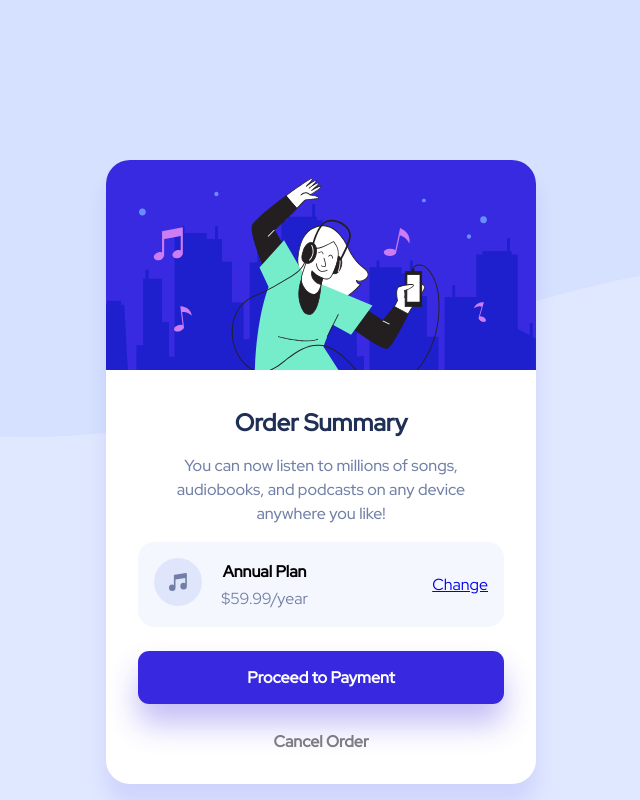
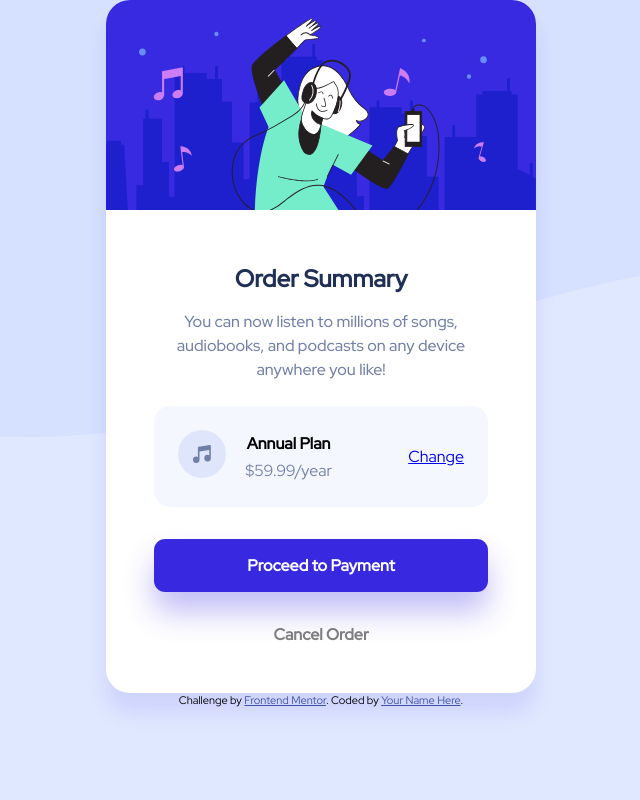
Before and after one commit to Illyaas4Show/Order-summary-component, a plain HTML site: page index.html in a window 1280 px wide. Shown: the top 800 px of the page, without its empty margins (319-959 px from the left). Drawn offline with Linux system fonts and the light colour scheme.

Commit message:
Update style.css

```diff
--- a/style.css
+++ b/style.css
@@ -17,13 +17,15 @@
 
 body {
     background-image: url(images/pattern-background-desktop.svg);
-    background-repeat: no-repeat;
+    background-repeat: repeat-x;
     background-size: ;
     background-color: var(--paleBlue);
     font-family: 'Red Hat Display', sans-serif;
     display: flex;
     flex-direction: column;
-
+    justify-content: center;
+    align-items: center;
+    min-height: 80vh;
 }
 
 .container {
@@ -31,16 +33,19 @@ body {
     text-align: center;
     width: clamp(370px, 50%, 430px);
     border-radius: 1.5rem;
-    margin: 10rem auto;
+    margin: auto;
     box-shadow: 0 20px 20px hsla(245, 75%, 52%, .1);
 }
 
 .middle-top {
     padding: 0 3em 0 3em;
+    transition: padding 1s ease;
 }
 
 .middle-bottom {
-    padding: 0 2em 0em 2em;
+    padding-right: 2em;
+    padding-left: 2em;
+    transition: padding 1s ease;
 }
 
 img {
@@ -61,6 +66,7 @@ h2 {
     color: var(--desaturatedBlue);
     font-weight: 500;
     font-size: 16px;
+    margin-bottom: 1.5rem;
 }
 
 .text {
@@ -75,6 +81,8 @@ ul {
     margin-top: 1rem;
     padding: 1rem;
     border-radius: 1rem;
+    margin: auto;
+    transition: padding 1s ease;
 }
 
 ul li {
@@ -87,6 +95,11 @@ ul li:first-of-type {
 
 ul li:last-of-type {
     margin-left: auto;
+}
+
+ul li a:last-of-type:hover {
+    text-decoration: none;
+    color: var(--brightBlue);
 }
 
 li p {
@@ -114,6 +127,7 @@ button {
     cursor: pointer;
     filter: brightness(1);
     transition: filter 250ms ease;
+    transition: margin-top 1s ease;
 }
 
 button:hover {
@@ -127,9 +141,34 @@ button:hover {
     color: grey;
     font-weight: 700;
     transition: color 250ms ease;
+    transition: margin 1s ease;
 }
 
 .cancel:hover {
     /* filter: brightness(.7); */
     color: var(--darkBlue);
 }
+
+
+@media screen and (min-width: 800px) {
+    .middle-bottom {
+        padding: 0 3em 0em 3em;
+    }
+
+    ul {
+        padding: 1.5rem;
+    }
+
+    button {
+        margin-top: 2rem;
+    }
+
+    .cancel {
+        margin-top: 2rem;
+        margin-bottom: 3rem;
+    }
+
+    .middle-top {
+        padding: 1rem 3em 0 3em;
+    }
+}
```
